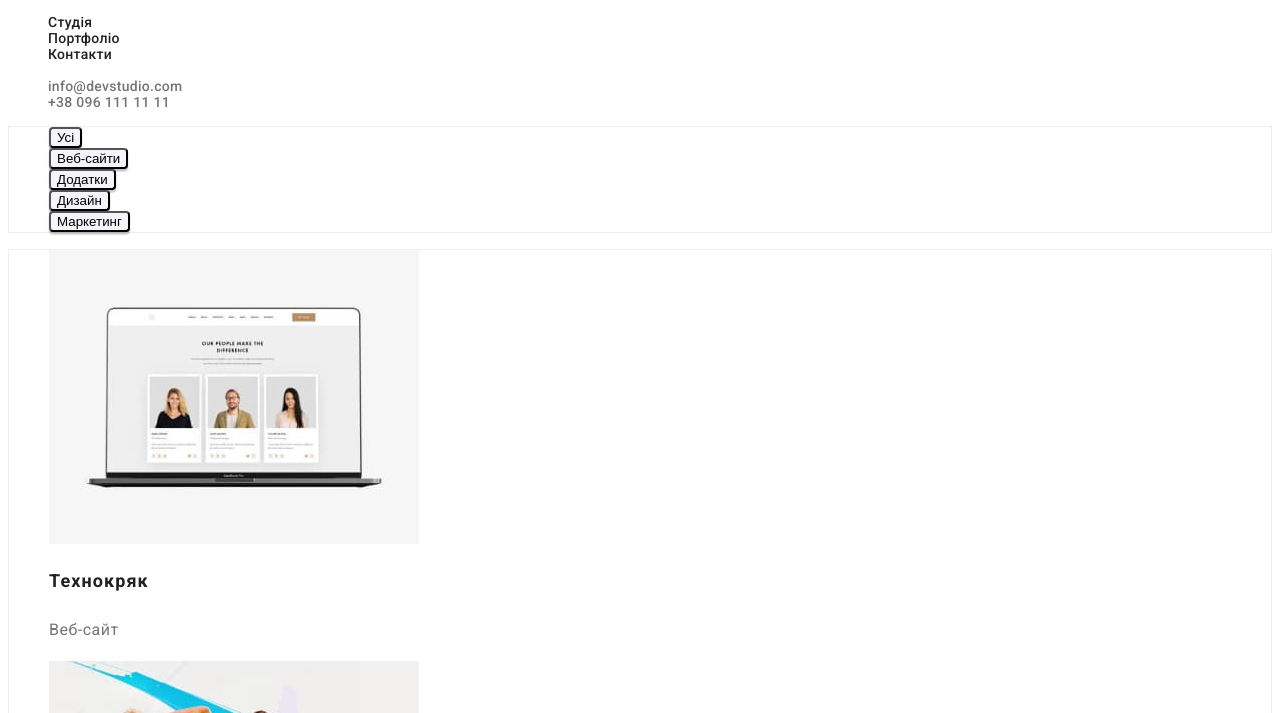
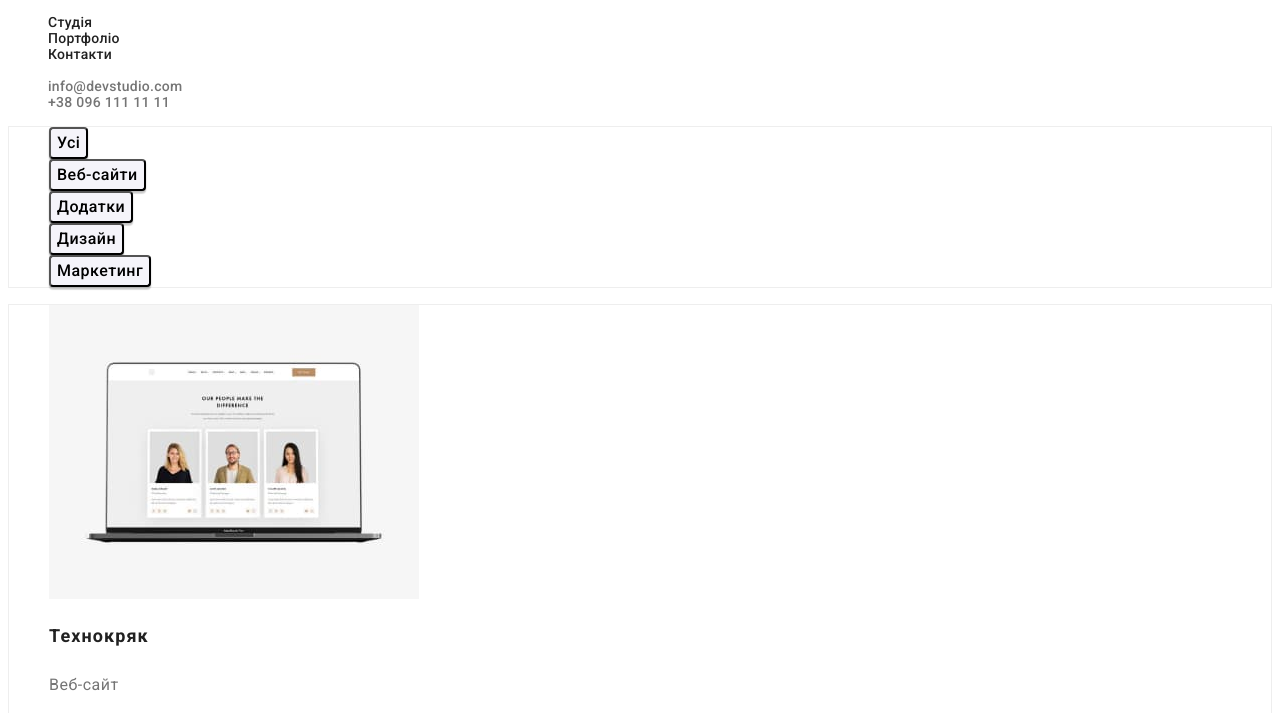
Before and after one commit to Nataliabut2022/goit-markup-hw-02, a plain HTML site: page portfolio.html in a window 1280 px wide. Shown: the part 41-754 px from the top of the page. Drawn offline with Linux system fonts and the light colour scheme.

Commit message:
Update styles.css

```diff
--- a/css/styles.css
+++ b/css/styles.css
@@ -100,6 +100,11 @@
     border-radius: 4px;
     background-color: var(--secondary-bg-cl);
     cursor: pointer;
+    font-size: 16px;
+    line-height: calc(26 / 16);
+    letter-spacing: 0.03em;
+    font-family: inherit;
+    font-weight: 500;
 }
 
 .btn2:hover,
```
